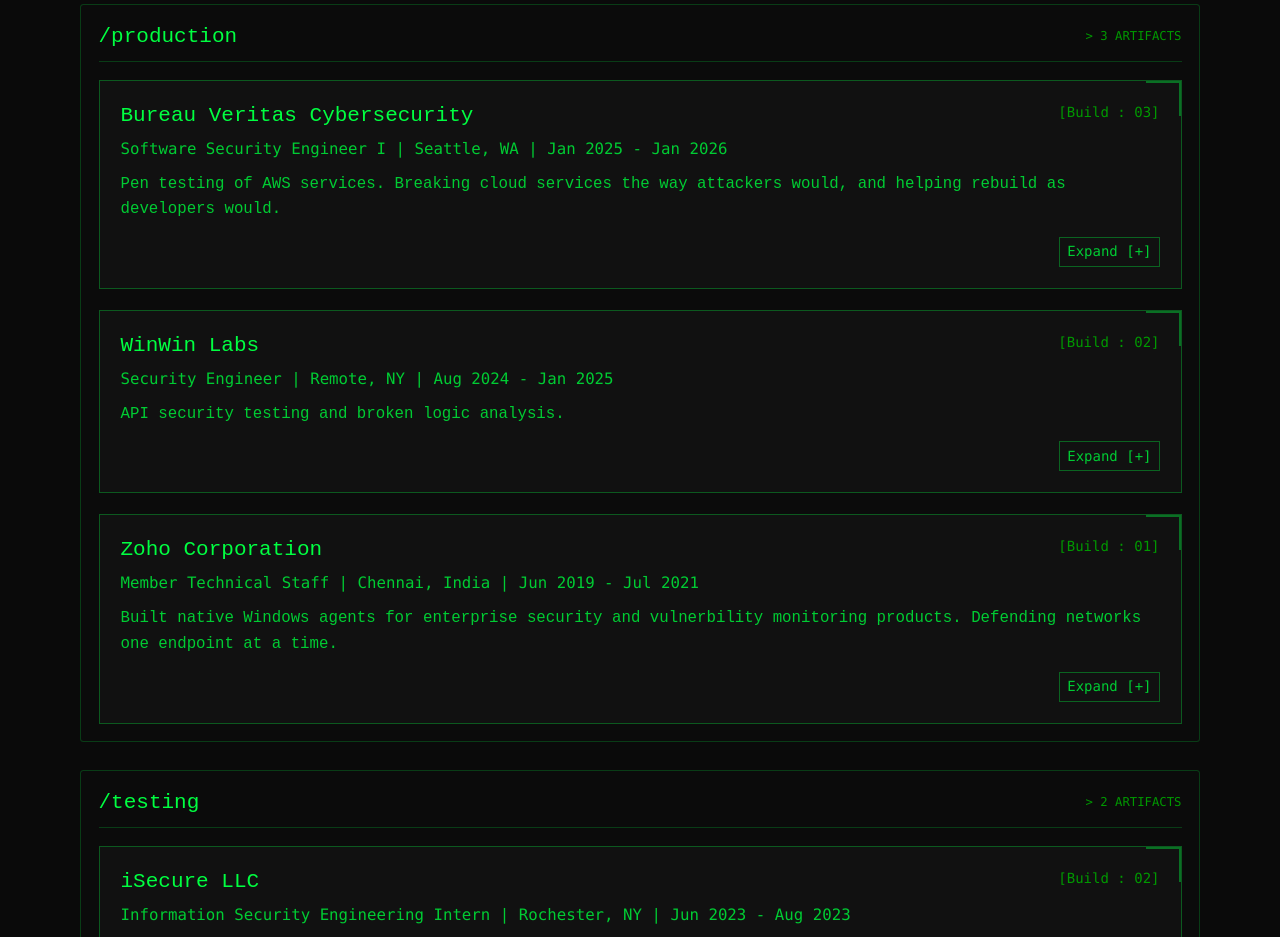
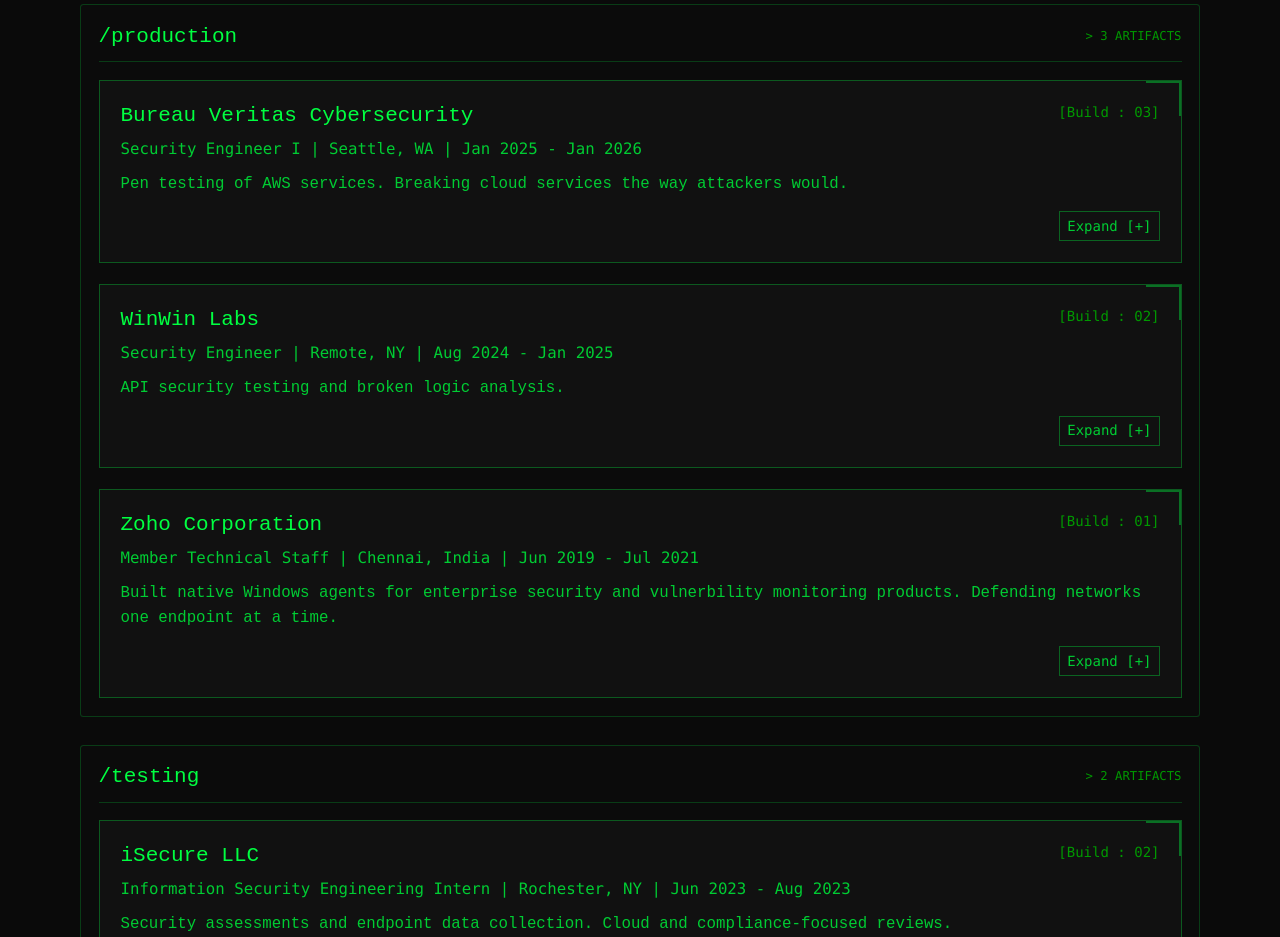
Before and after one commit to bharaths97/bharaths97.github.io, a React (Vite) app: page / in a window 1280 px wide. Shown: the part 1940-2877 px from the top of the page. Built offline with nearby package versions, Linux system fonts and the light colour scheme.

Commit message:
Revert "My temp changes"

```diff
--- a/index.html
+++ b/index.html
@@ -3,7 +3,7 @@
   <head>
     <meta charset="UTF-8" />
     <meta name="viewport" content="width=device-width, initial-scale=1.0" />
-    <title>Bharath Suresh | Portfolio</title>
+    <title>Bharath Suresh | Hacker Portfolio</title>
   </head>
   <body>
     <div id="root"></div>
--- a/src/content/portfolio.json
+++ b/src/content/portfolio.json
@@ -109,13 +109,12 @@
           "id": "exp-bv",
           "title": "Bureau Veritas Cybersecurity",
           "sublabel": "/production",
-          "meta": "Software Security Engineer I  |  Seattle, WA  |  Jan 2025 - Jan 2026",
-          "summary": "Pen testing of AWS services. Breaking cloud services the way attackers would, and helping rebuild as developers would.",
+          "meta": "Security Engineer I  |  Seattle, WA  |  Jan 2025 - Jan 2026",
+          "summary": "Pen testing of AWS services. Breaking cloud services the way attackers would.",
           "bullets": [
-            "Code and architecture reviews to understand trust boundaries.",
+            "Code and threat model reviews to understand trust boundaries.",
             "Testing of authentication flows, IAM policies, and service interactions.",
-            "Adversarial testing of AI-integrated service, focusing on prompt injection and orchestration abuse.",
-            "Developing code to automate processes."
+            "Adversarial testing of AI-integrated service, focusing on prompt injection and orchestration abuse."
           ]
         },
         {
@@ -163,7 +162,7 @@
           "bullets": [
             "Implemented Microsoft Office web bugs using API hooks.",
             "Built Splunk-to-Slack automation for incident notifications.",
-            "Conducted web application testing of Math Solver."
+            "Conducted web application testing of Math Solver"
           ]
         }
       ]
```
